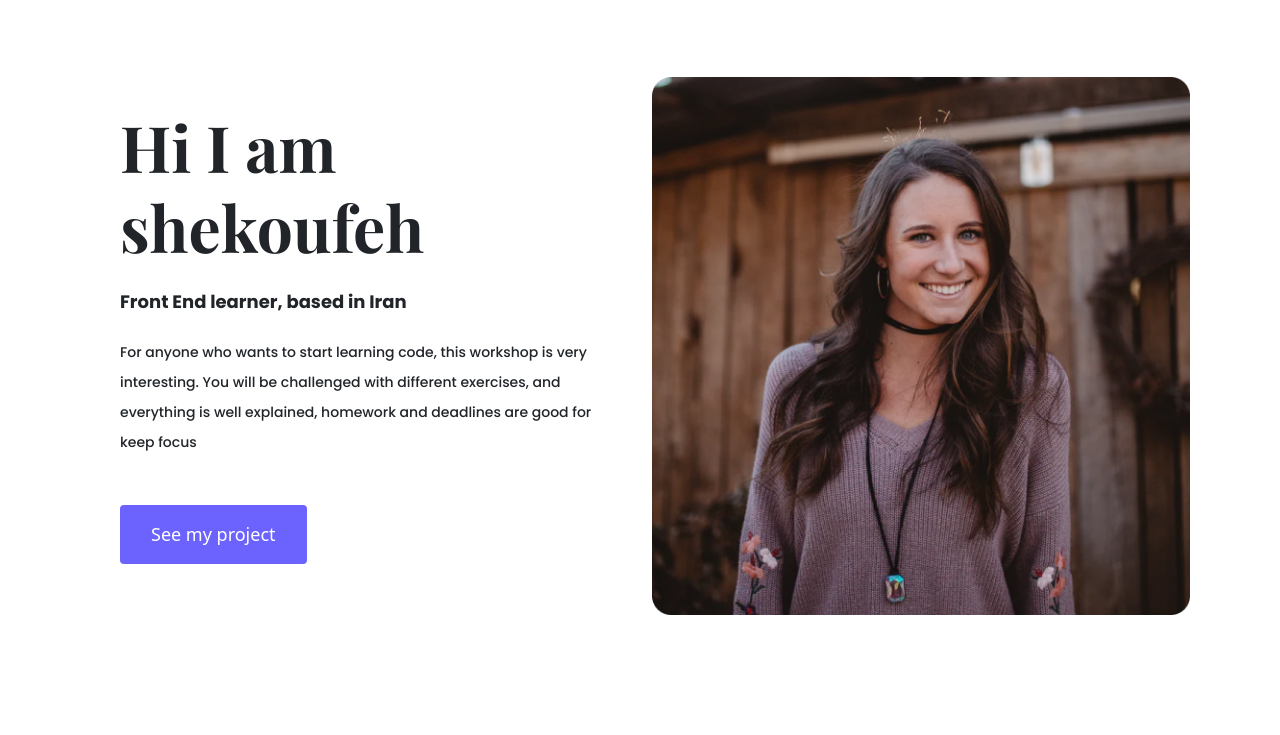
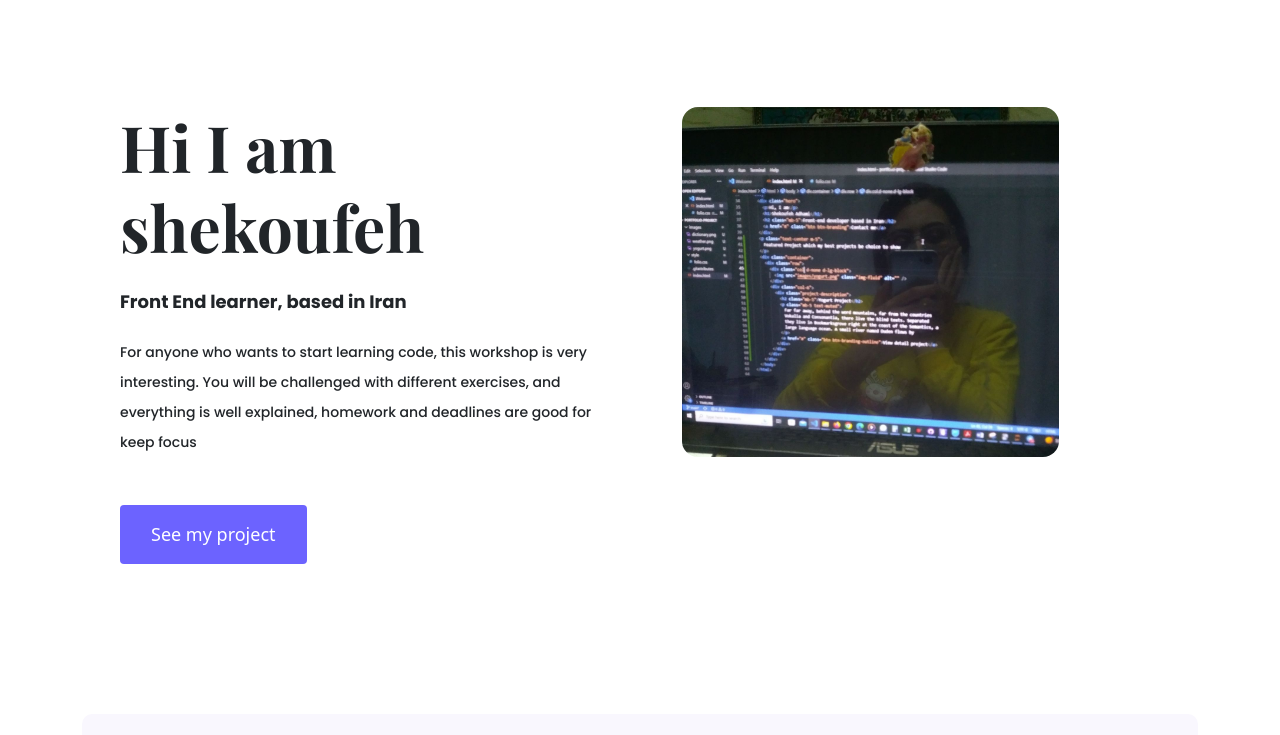
Before and after one commit to shekadha/portfolio-project, a plain HTML site: page about.html in a window 1280 px wide. Shown: the part 65-800 px from the top of the page. Drawn offline with nearby package versions, Linux system fonts and the light colour scheme.

Commit message:
newphoto

```diff
--- a/about.html
+++ b/about.html
@@ -76,9 +76,9 @@
         </div>
         <div class="col-md-6">
           <img
-            src="images/patricia.png"
-            class="img-fluid"
-            alt="Patricia-image"
+            src="images/sheky.jpg"
+            class="img-fluid rounded-4"
+            alt="Shekoufeh-image"
           />
         </div>
       </div>
--- a/style/folio.css
+++ b/style/folio.css
@@ -57,6 +57,11 @@ p {
   font-size: 18px;
   font-family: var(--default-font-family);
 }
+.about-section img {
+  width: 70%;
+  margin-top: 30px;
+  margin-left: 30px;
+}
 .about-section-content {
   margin: 30px;
 }
@@ -91,6 +96,7 @@ p {
 .logo {
   max-width: 150px;
 }
+
 nav {
   padding: 20px 0;
 }
```
Also changed, not shown: images/sheky.jpg (added).
